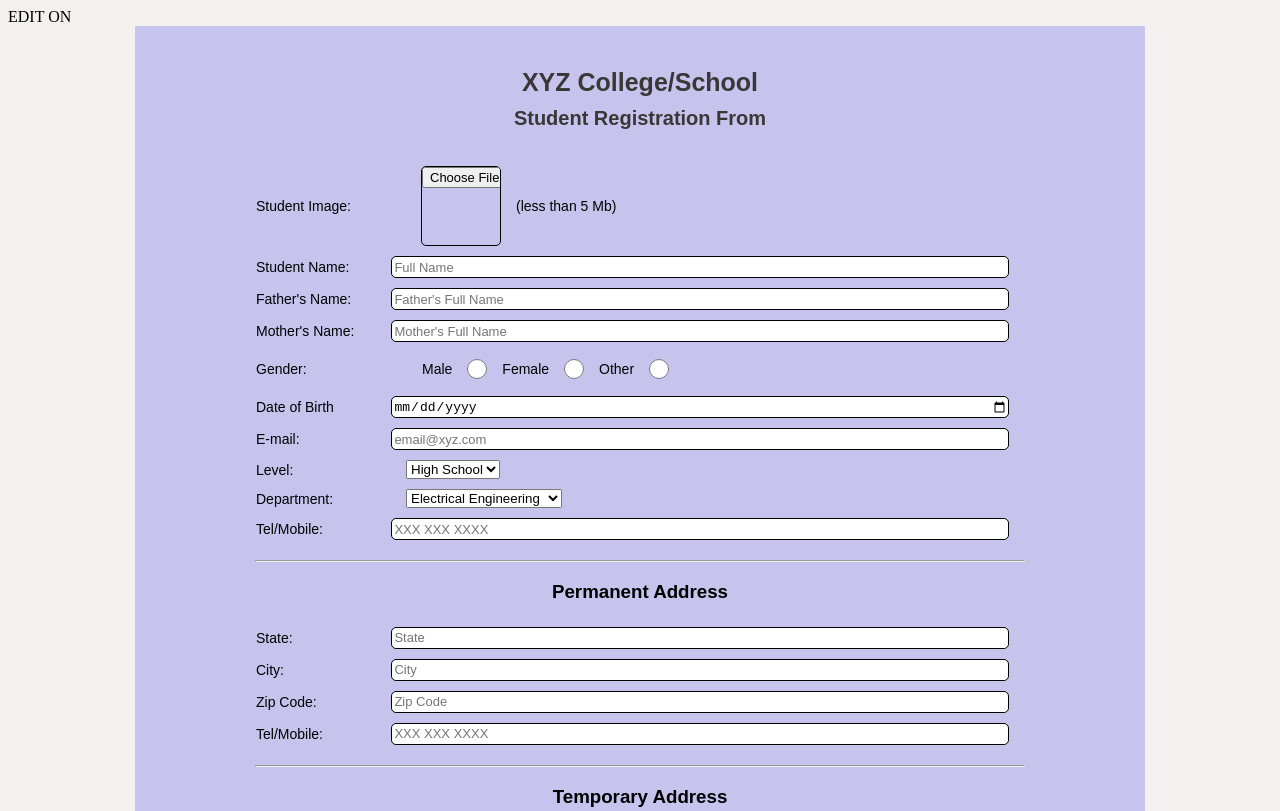
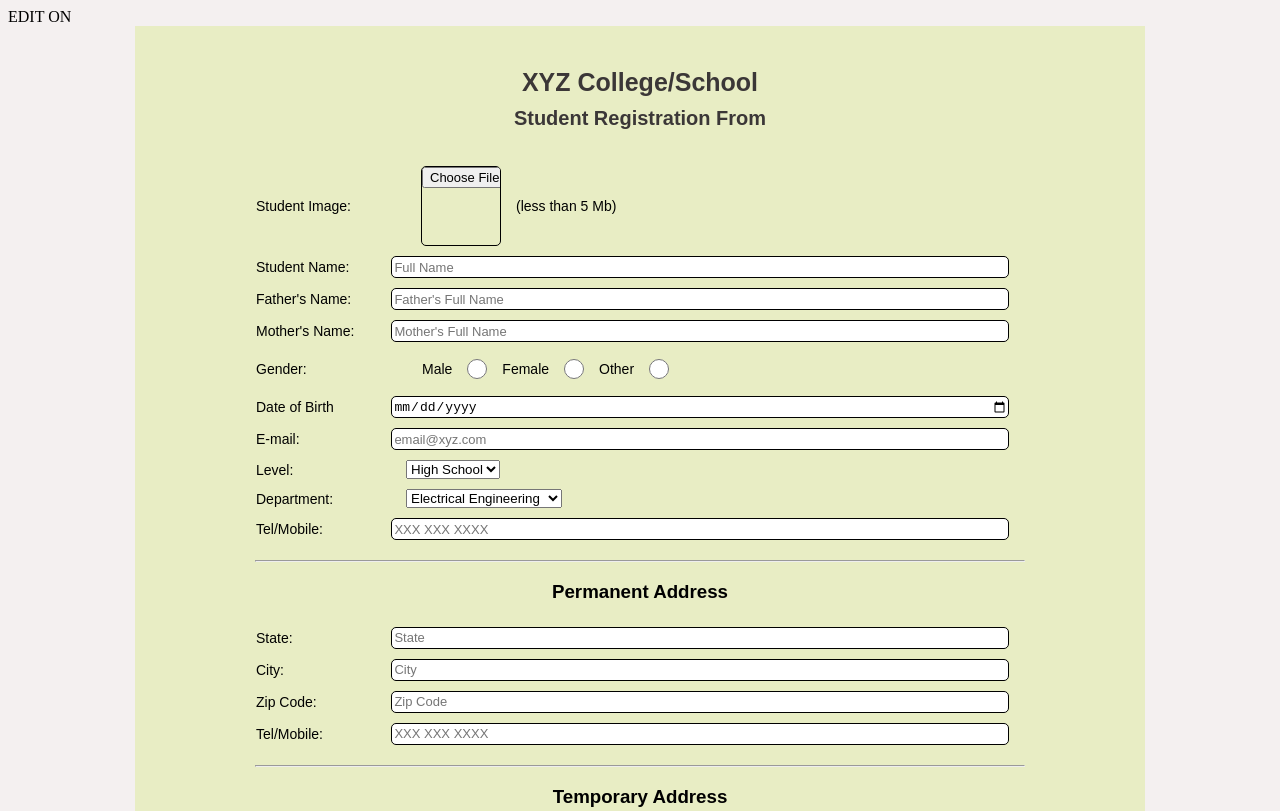
Before and after one commit to 6201801127/Demo-html-project, a plain HTML site: page Demo html project/index.html in a window 1280 px wide. Shown: the top 811 px of the page. Drawn offline with Linux system fonts and the light colour scheme.

Commit message:
css modified

```diff
--- a/Demo html project/index.css
+++ b/Demo html project/index.css
@@ -9,7 +9,7 @@
             align-items: center;
             margin: auto;
             width: 75vw;
-            background: #716fe659;
+            background: #d2e66f59;
             padding: 25px;
         }
 
```
